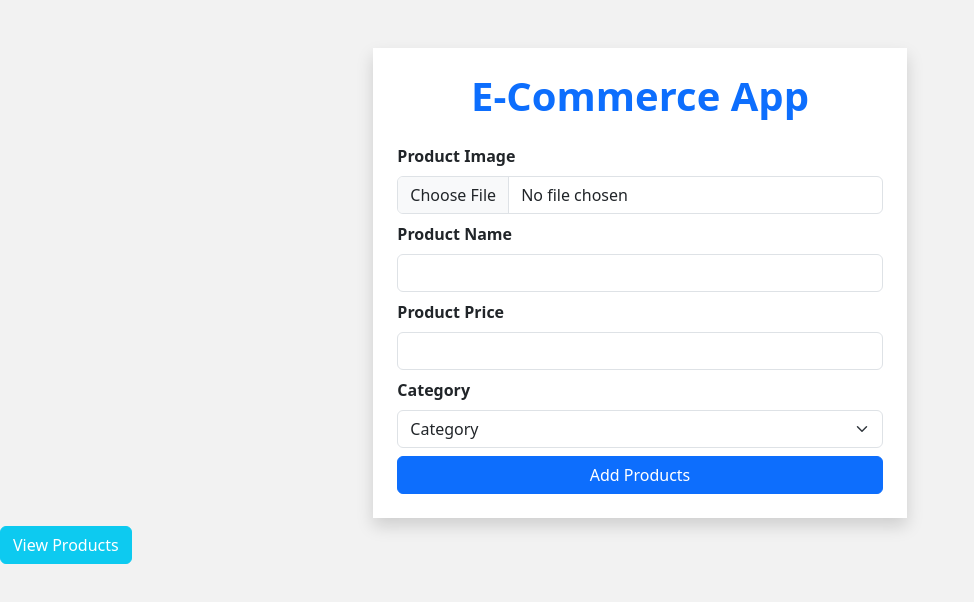
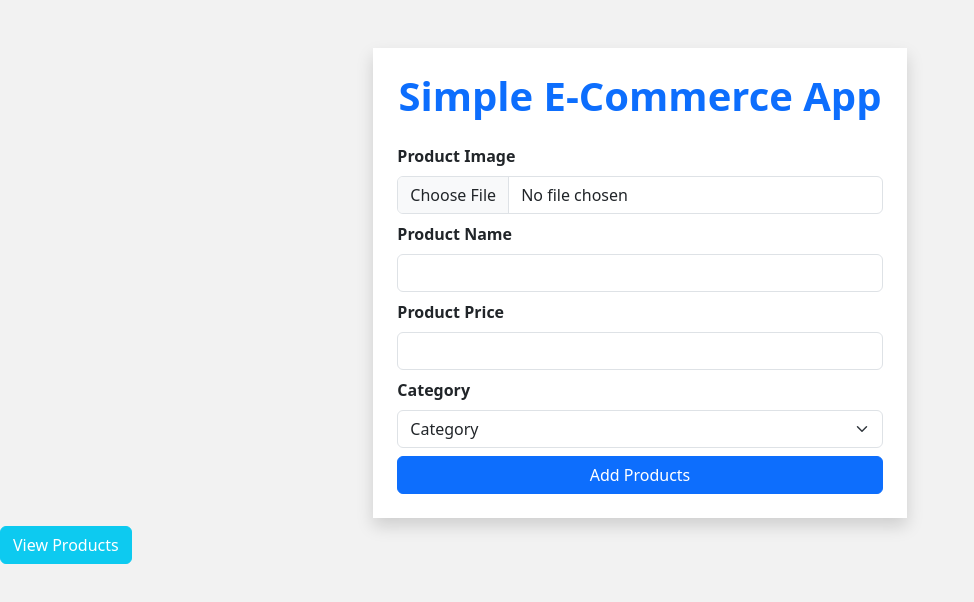
Before and after one commit to Ibukunoluwamide/Simple-E-commerce-app, a plain HTML site: page index.html in a window 1280 px wide. Shown: the whole page, without its empty margins (0-974 px from the left). Drawn offline with nearby package versions, Linux system fonts and the light colour scheme; some packages are replaced by stand-ins of ours; a script that the page names is missing.

Commit message:
Simple E-commerce app

```diff
--- a/index.html
+++ b/index.html
@@ -16,7 +16,7 @@
 
 <body style="background-color: #f2f2f2;">
     <section class="col-md-5 m-auto p-md-4 p-2 shadow mt-5 bg-white">
-        <h1 class="text-center pb-3 fw-bold text-primary">E-Commerce App</h1>
+        <h1 class="text-center pb-3 fw-bold text-primary">Simple E-Commerce App</h1>
         <div class="mb-2">
             <label for="productImage" class="form-label fw-bold">Product Image</label>
             <input type="file" class="form-control" id="productImage" accept="image/*">
```
